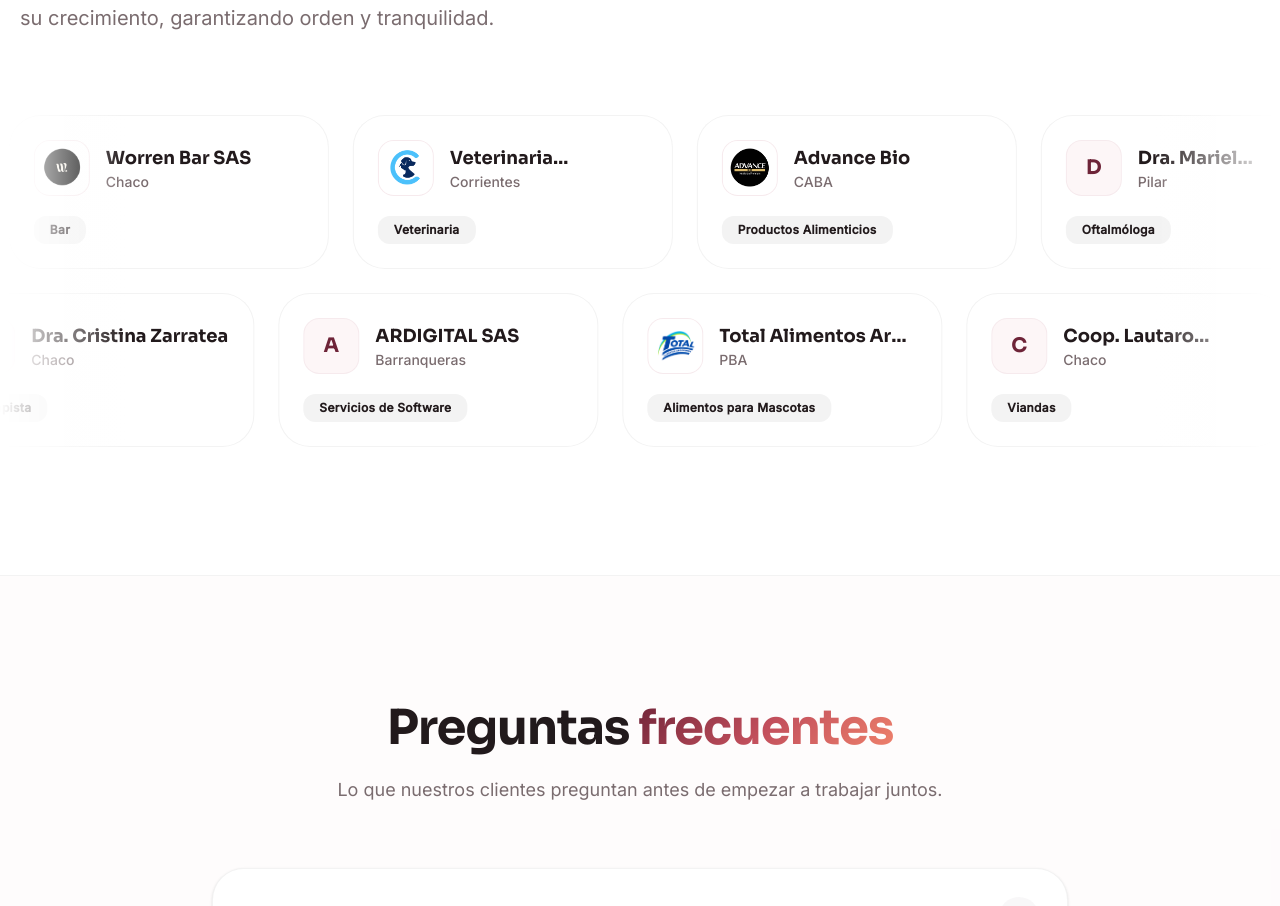
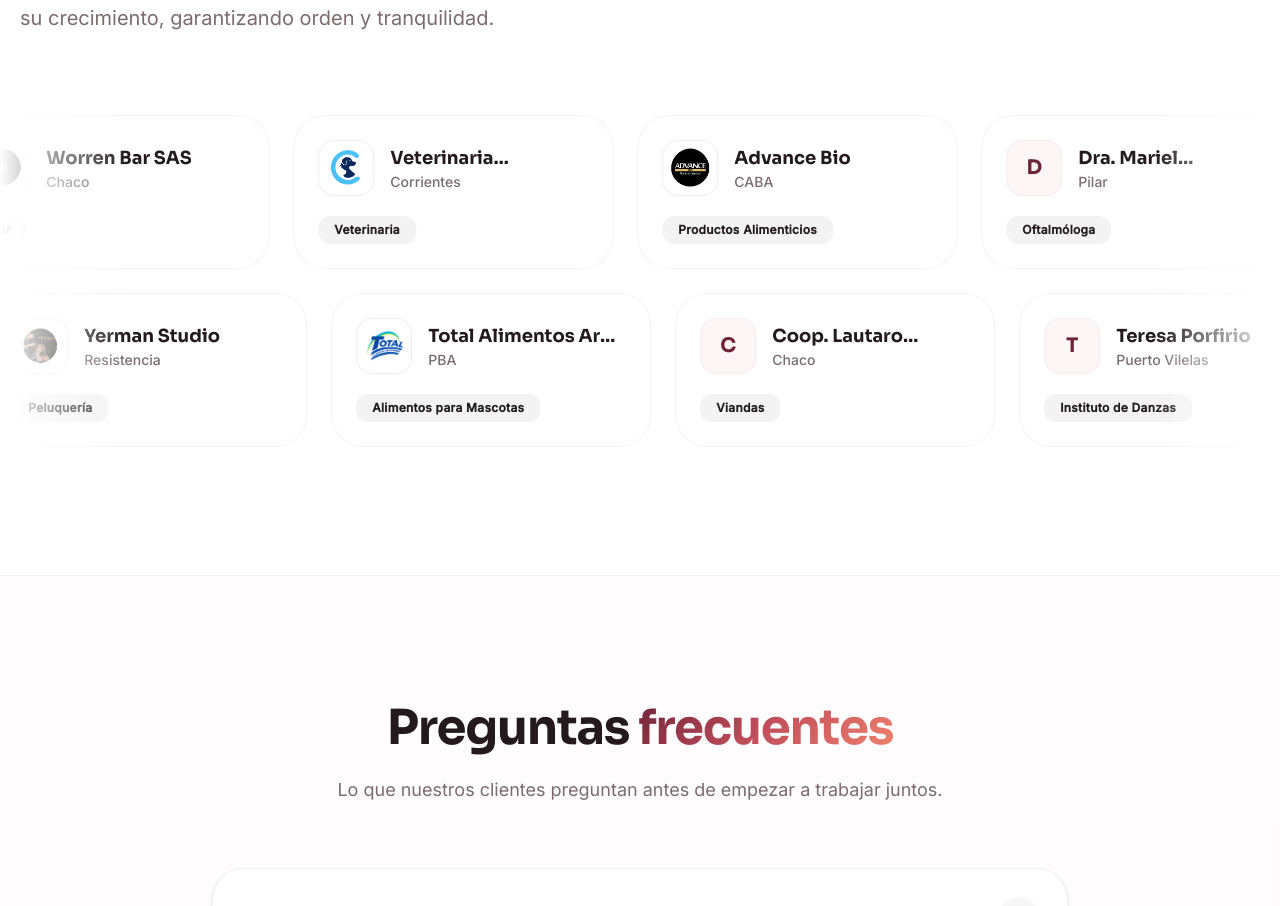
Before and after one commit to tomyk777/ar-landing, a Next.js app: page / in a window 1280 px wide. Shown: the part 6030-6936 px from the top of the page. Built offline with nearby package versions, Linux system fonts and the light colour scheme.

Commit message:
Clients Update

```diff
--- a/src/app/page.tsx
+++ b/src/app/page.tsx
@@ -597,10 +597,12 @@
     { name: "Teresa Porfirio", rubro: "Instituto de Danzas", city: "Puerto Vilelas" },
     { name: "Dra. Cristina Zarratea", rubro: "Terapista", city: "Chaco" },
     { name: "Avícola La Selección", rubro: "Productos Alimenticios", city: "Resistencia", logo: "/LogosClientes/Logo-AvicolaLaSeleccion.png" },
+    { name: "Yerman Studio", rubro: "Peluquería", city: "Resistencia", logo:"/LogosClientes/YermanEstudio_Logo.png"}
   ];
 
-  const row1 = [...clients.slice(0, 6), ...clients.slice(0, 6)];
-  const row2 = [...clients.slice(6, 11), ...clients.slice(6, 11)];
+  const half = Math.ceil(clients.length / 2);
+  const row1 = [...clients.slice(0, half), ...clients.slice(0, half)];
+  const row2 = [...clients.slice(half), ...clients.slice(half)];
 
   return (
     <section id="clientes" ref={ref} className="py-32 bg-paper overflow-hidden border-y border-ink/5">
```
Also changed, not shown: public/LogosClientes/YermanEstudio_Logo.png (added).
